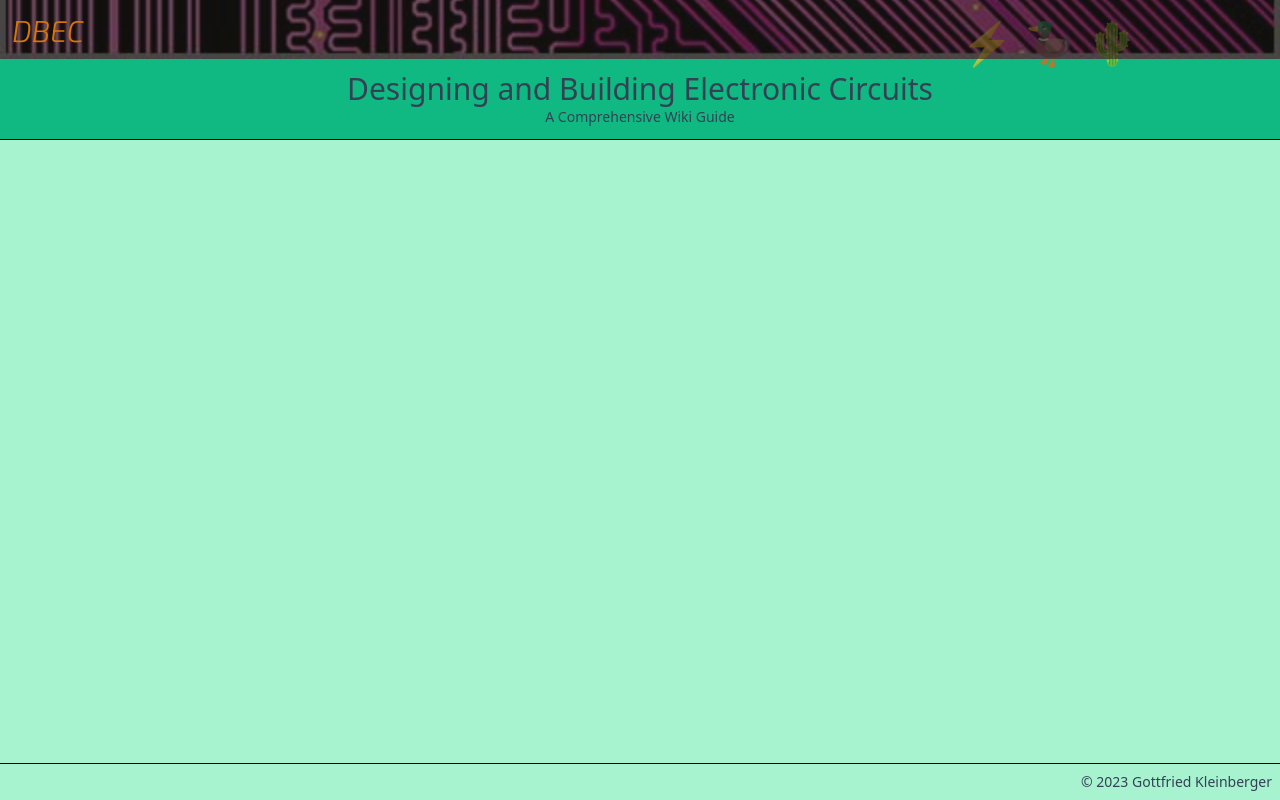
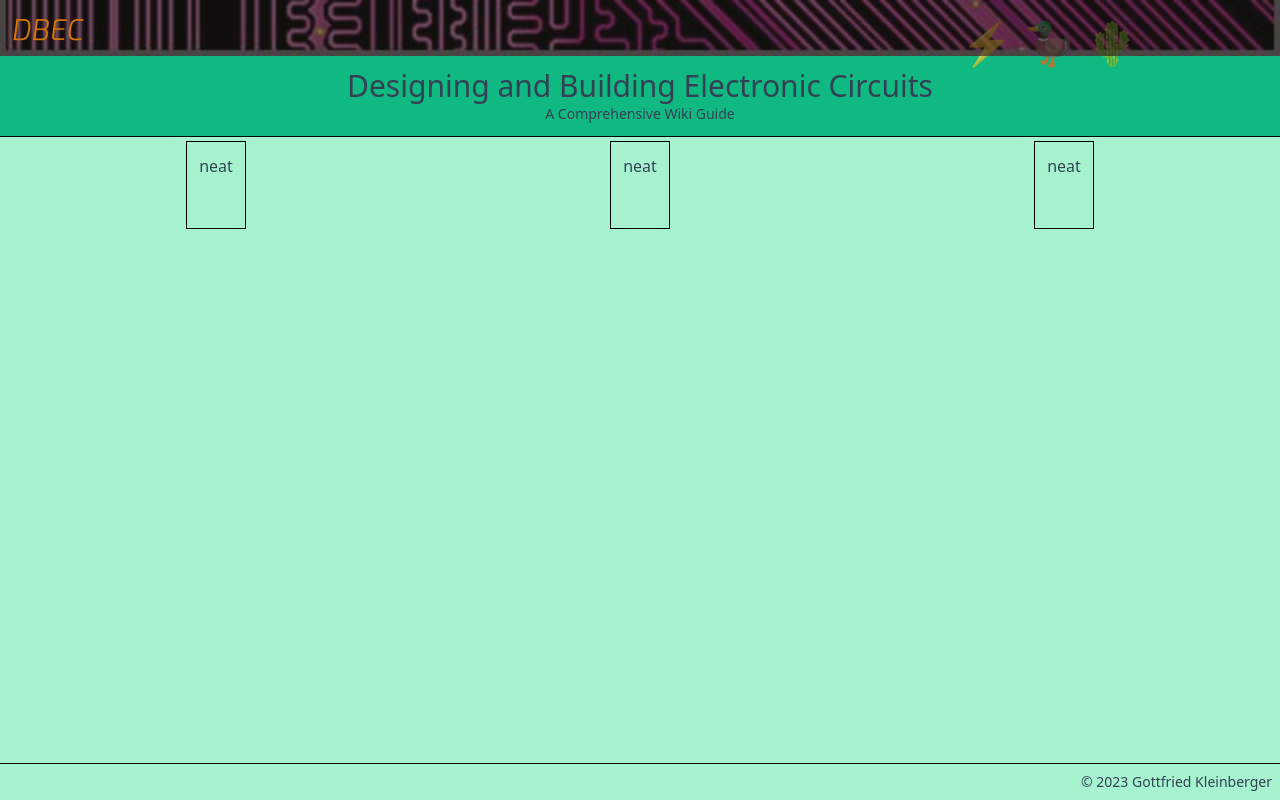
Before and after one commit to deuxp/electronics-emporium, a website: page src/index.html in a window 1280 px wide. Drawn offline with Linux system fonts and the light colour scheme.

Commit message:
article section

```diff
--- a/src/index.html
+++ b/src/index.html
@@ -13,13 +13,14 @@
 </head>
 
 <body class="flex flex-col bg-zinc-300 text-slate-700 h-screen">
-  <nav class=" relative flex items-center bg-purpleBoard bg-cover bg-left-bottom  text-orange-300 h-16">
+  <nav
+    class=" fixed top-0 left-0 w-full flex items-center bg-purpleBoard bg-cover bg-left-bottom  text-orange-300 h-14">
     <div class="stars absolute inset-0"></div>
     <div class="absolute inset-0 bg-stone-900 opacity-60"></div>
     <p class="text-amber-600 font-exo pl-3 text-3xl z-10">DBEC</p>
   </nav>
 
-  <main class=" bg-emerald-200 h-full">
+  <main class="mt-14 bg-emerald-200 h-full">
 
     <header
       class="bg-emerald-500 border-b border-solid border-t-1 border-black flex flex-col items-center p-3 justify-center">
@@ -27,6 +28,13 @@
 
       <h2 class="text-sm">A Comprehensive Wiki Guide</h2>
     </header>
+
+    <article class="flex h-24 p-1 justify-around ">
+      <div class="  border border-black border-solid p-3">neat</div>
+      <div class="  border border-black border-solid p-3">neat</div>
+      <div class="  border border-black border-solid p-3">neat</div>
+    </article>
+
   </main>
   <footer class="border-t border-solid border-t-1 border-black flex justify-end p-2  absolute bottom-0 w-full">
     <div class="text-sm">&copy; 2023 Gottfried Kleinberger</div>
```
Also changed, not shown: src/styles/compiled.css.
